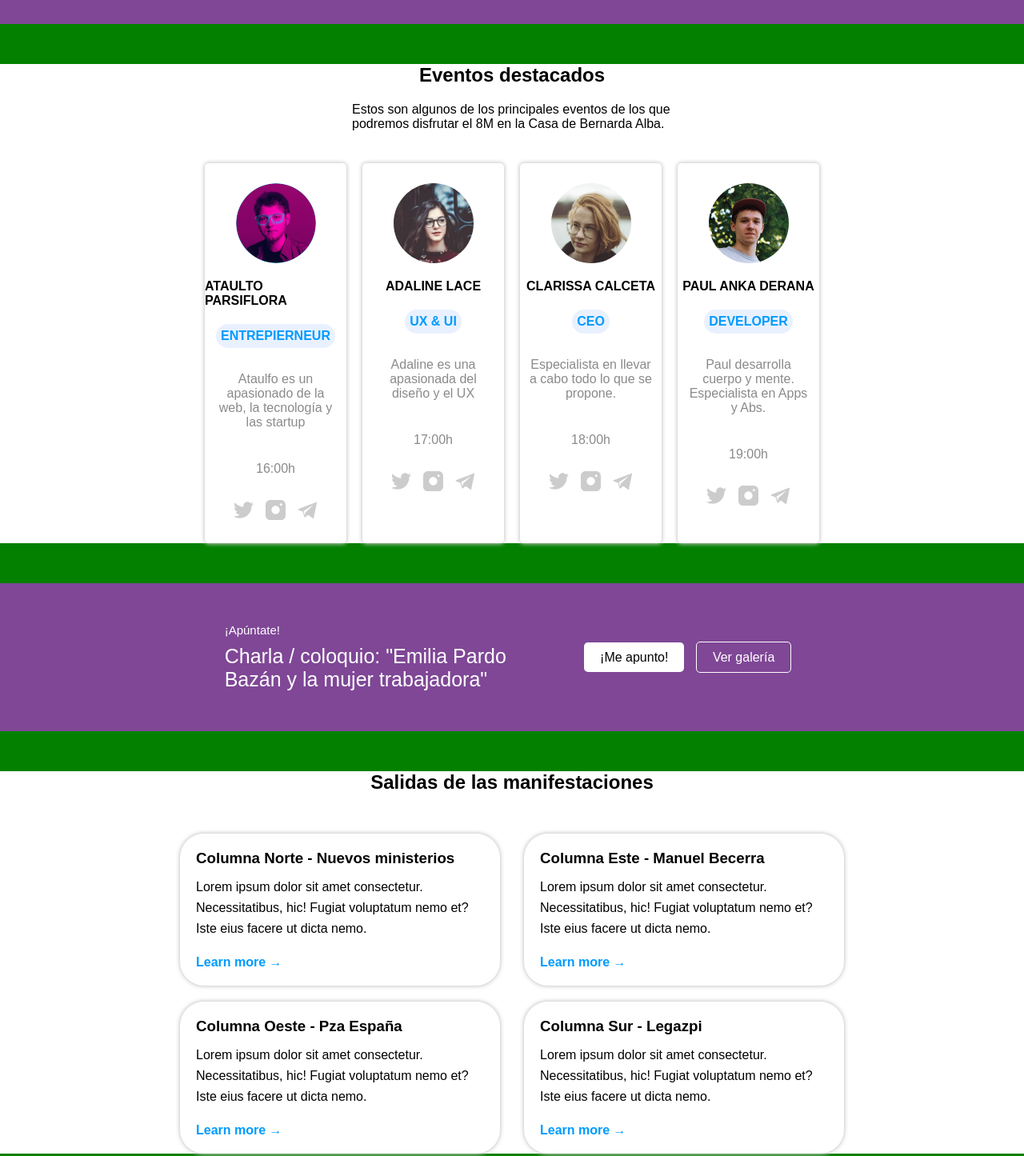
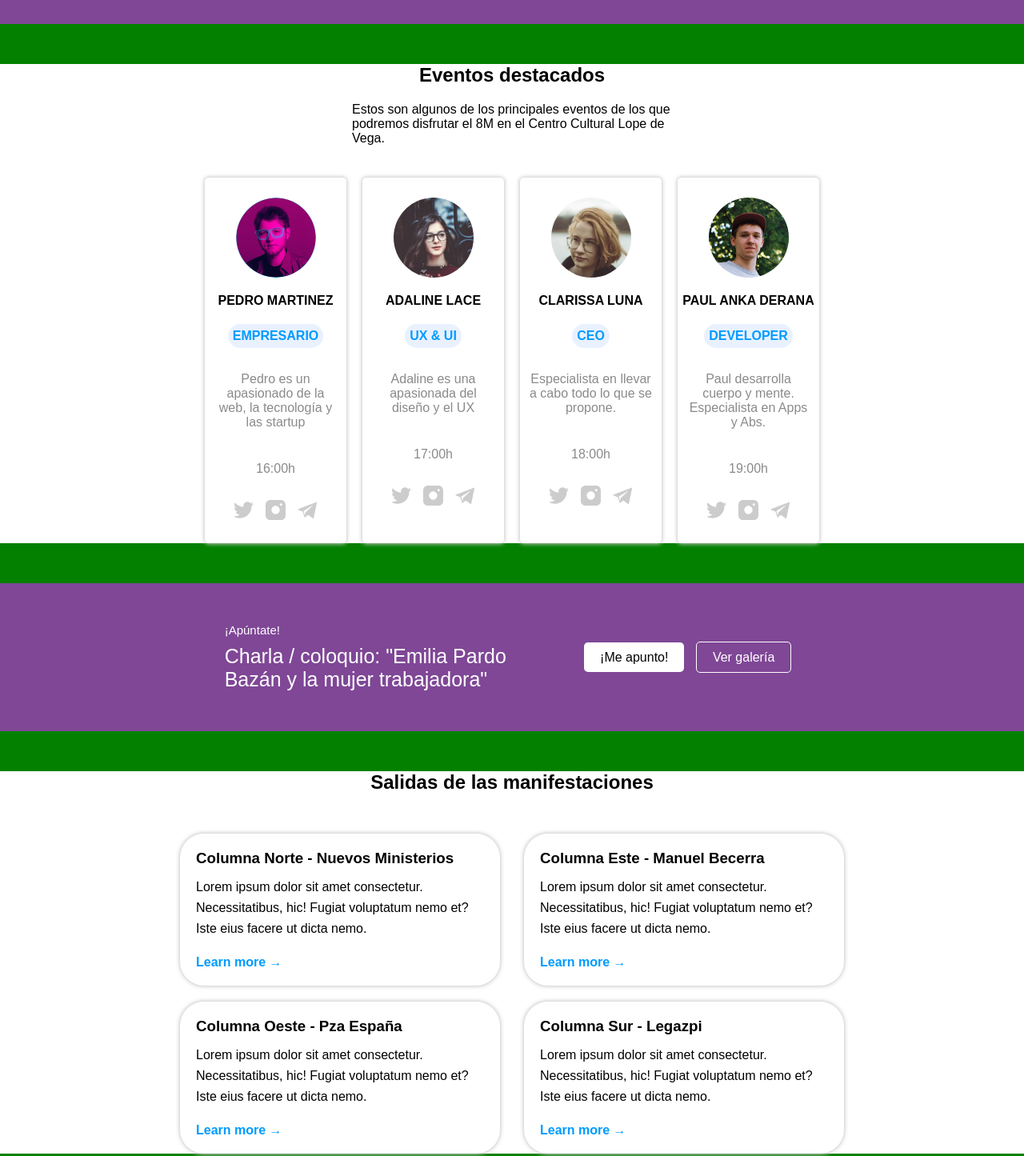
Before and after one commit to DanielDW23/Ejercicio_2--LAYAOUT-Responsive, a plain HTML site: page index.html in a window 1280 px wide. Shown: the part 280-1725 px from the top of the page at 80% size. Drawn offline with Linux system fonts and the light colour scheme.

Commit message:
Update index.html

```diff
--- a/index.html
+++ b/index.html
@@ -9,8 +9,6 @@
     <link rel="stylesheet" href="css/style.css">
 </head>
 <body>
-
-    <!-- -----------------------------HEADER----------------------------- -->
 
     <div id="principal_header">
 
@@ -39,24 +37,20 @@
 
 
     </div>
-
-    <!----------------------First section----------------------------- -->
-
-
     <section id="firstSecction_global">
 
         <h2 class="center_text">Eventos destacados</h2>
 
         <p class="center_paragraph">
-            Estos son algunos de los principales eventos de los que podremos disfrutar el 8M en la Casa de Bernarda Alba.
+            Estos son algunos de los principales eventos de los que podremos disfrutar el 8M en el Centro Cultural Lope de Vega.
         </p>
 
         <div class="container_events">
             <div class="event1">
                 <img class="imagPerfil" src="imgs/ataulfo.jpg" alt="imagen de perfil" >
-                <p class="bold">ATAULTO PARSIFLORA</p>
-                <P class="backgrounGrey blue bold">ENTREPIERNEUR</P>
-                <P class="parrafo_Events">Ataulfo es un apasionado de la web, la tecnología y las startup</P>
+                <p class="bold">PEDRO MARTINEZ</p>
+                <P class="backgrounGrey blue bold">EMPRESARIO</P>
+                <P class="parrafo_Events">Pedro es un apasionado de la web, la tecnología y las startup</P>
                 <p class="parrafo_Events">16:00h</p>
                 <div class="caja_redes">
                     <div><img src="imgs/twitter.svg" alt="Icono de Twitter" > </div>
@@ -80,7 +74,7 @@
 
             <div class="event1">
                 <img class="imagPerfil" src="imgs/clarissa.jpg" alt="imagen de perfil" >
-                <p class="bold">CLARISSA CALCETA</p>
+                <p class="bold">CLARISSA LUNA</p>
                 <P class="backgrounGrey blue bold">CEO</P>
                 <P class="parrafo_Events" >Especialista en llevar a cabo todo lo que se propone.</P>
                 <p class="parrafo_Events">18:00h</p>
@@ -107,8 +101,6 @@
         </div>
     </section>
 
-    <!-- -----------------------------Second section------------------------------- -->
-
     <section id="secondSecction_global">
 
         <div class="secondSecction_flex">
@@ -127,8 +119,6 @@
 
     </section>
 
-    <!-- ---------------------------Third section------------------------------- -->
-
 
     <section id="thirdSecction_global">
 
@@ -138,7 +128,7 @@
 
             <div class="cotenedor_intermedio">
                 <div class="third_interior_flex">
-                    <h3 class="bold" >Columna Norte - Nuevos ministerios</h3>
+                    <h3 class="bold" >Columna Norte - Nuevos Ministerios</h3>
 
                     <div class="third_parrafo">
                         <p>Lorem ipsum dolor sit amet consectetur.</p>
@@ -193,8 +183,6 @@
 
     </section>
 
-    <!-- ----------------------------------Fourth section-------------------------------- -->
-
     <section id="fourthSecction_global">
 
         <div class="fourthSecction_flex">
@@ -214,8 +202,6 @@
         </div>
 
     </section>
-
-    <!-- -------------------------------------Fifth section--------------------------------- -->
 
     <section id="fifthSecction_global">
 
@@ -258,20 +244,16 @@
 
     </section>
 
-    <!-- --------------------------------sixth section----------------------------- -->
-
     <section id="sixthSecction_global">
 
         <h2 class="center_text">Aprende e Inspira</h2>
 
         <p class="sixthCenter_paragraph">
-            El Frente Judeico Popular, junto con el Frente Popular de Judea, se han unido para realizar un taller que hablará de cómo organizar un periódico sin financiación de empresas del Ibex35, democrático, descentralizado y de propiedad <span class="centrar_final_parrafo">colectiva.</span>
+            El 8M, día de la mujer en España, es una jornada de lucha y reivindicación por la igualdad de género. Miles de mujeres salen a las calles para visibilizar las desigualdades y exigir cambios. Este movimiento busca poner fin a la discriminación, el machismo y la violencia hacia las mujeres. Es un día para recordar que aún queda camino por recorrer hacia la igualdad real y para unir fuerzas en la transformación social. <span class="centrar_final_parrafo">¡La lucha continúa! #8M #DíaDeLaMujer</span>
         </p>
 
 
     </section>
-
-    <!-- ----------------------------------Seventh section------------------------------ -->
 
     <section id="seventhSecction_global">
 
@@ -328,8 +310,6 @@
 
     </section>
 
-    <!-- ----------------------------------Eighth section------------------------------ -->
-
     <section id="eighthSecction_global">
 
         <h2 class="center_text eighth_head font_white">Resolvemos tus dudas</h2>
@@ -368,8 +348,6 @@
 
     </section>
 
-    <!-- ----------------------------------Ninth section------------------------------ -->
-
     <section id="ninthSecction_global">
 
         <h2 class="center_text">¡Apoyos al Manifiesto!</h2>
@@ -394,8 +372,6 @@
 
     </section>
 
-    <!-- -------------------------------------Footer--------------------------------- -->
-
     <footer>
         <div class="footer_flex">
 
@@ -415,3 +391,7 @@
 
 </body>
 </html>
+
+
+</body>
+</html>
```
